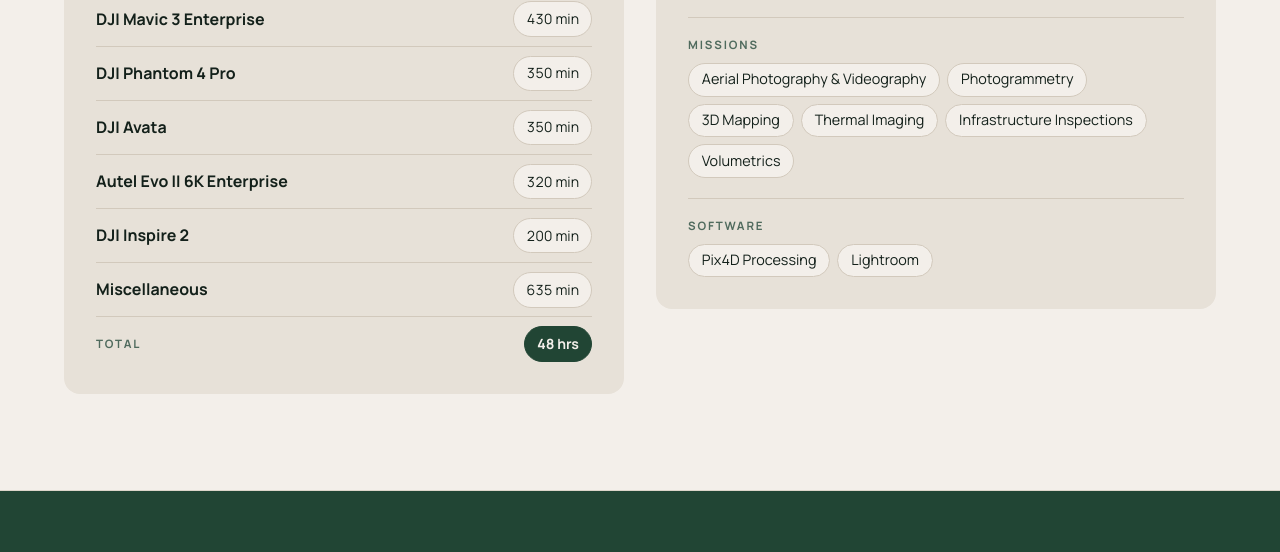
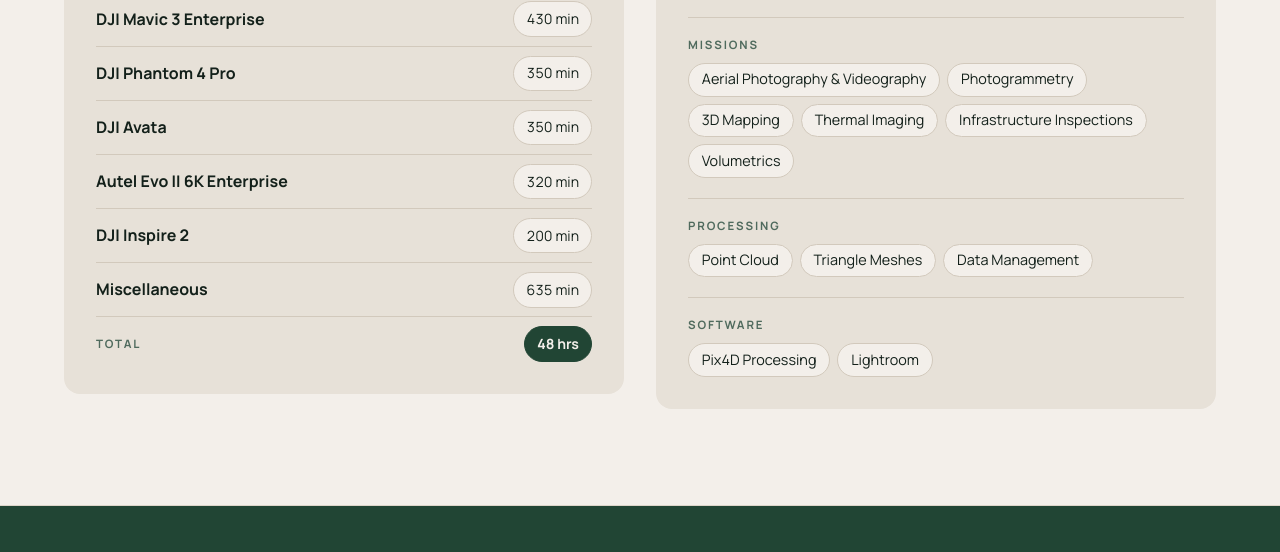
Before and after one commit to calebjchao-pixel/portfolio, a plain HTML site: page blueprint/experience.html in a window 1280 px wide. Shown: the part 517-1069 px from the top of the page. Drawn offline with Linux system fonts and the light colour scheme; a web font is replaced by a local one.

Commit message:
Experience: add a Processing skill group
Point Cloud, Triangle Meshes and Data Management, between Missions and
Software.

Co-Authored-By: Claude Opus 5.5 <noreply@anthropic.com>
Claude-Session: https://claude.ai/code/session_015Rh5at5B3HD98WYG54aTw9

```diff
--- a/blueprint/experience.html
+++ b/blueprint/experience.html
@@ -33,6 +33,10 @@
         <ul class="chips"><li>Aerial Photography &amp; Videography</li><li>Photogrammetry</li><li>3D Mapping</li><li>Thermal Imaging</li><li>Infrastructure Inspections</li><li>Volumetrics</li></ul>
       </div>
       <div class="skill-group">
+        <h3>Processing</h3>
+        <ul class="chips"><li>Point Cloud</li><li>Triangle Meshes</li><li>Data Management</li></ul>
+      </div>
+      <div class="skill-group">
         <h3>Software</h3>
         <ul class="chips"><li>Pix4D Processing</li><li>Lightroom</li></ul>
       </div>
```
